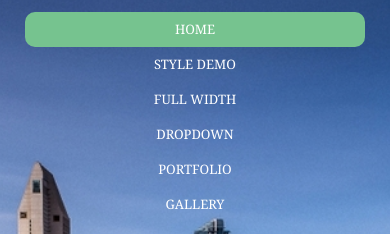
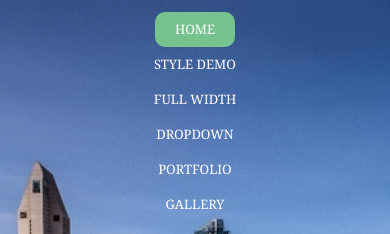
Before and after one commit to PavelPleshkov/animation, a plain HTML site: page index.html in a window 390 px wide. Shown: the part 89-323 px from the top of the page. Drawn offline with Linux system fonts and the light colour scheme.

Commit message:
correction mistakes

```diff
--- a/css/style.less
+++ b/css/style.less
@@ -15,10 +15,13 @@ body {
 	font-family: Georgia, sans-serif;
 }
 
-.grid-wrapper {
-	height: 100%;
-	margin: 0 auto;
-}
+// .grid-wrapper {
+// 	height: 100%;
+// 	margin: 0 auto;
+// 	display: grid;
+// 	grid-template-columns: 1fr;
+// 	grid-template-rows: auto 1fr auto;
+// }
 
 header {
 	background-color:  @headerColor;
@@ -42,17 +45,18 @@ header {
 	}
 
 	.header-wrapper {
-		width: 1200px;
+		width: 100%;
+		max-width: 1200px;
 		margin: 0 auto;
 		padding: 40px 120px 50px 120px;
 		box-sizing: border-box;
 
 		@media all and (max-width: 1199px) {
-			width:  970px;
+			max-width:  970px;
 			padding: 30px 35px;
 		}
 		@media all and (max-width: 991px) {
-			width: 100%;
+			max-width: 100%;
 			padding: 20px 25px;
 		}
 
@@ -144,7 +148,6 @@ header {
 			.header-top-menu {
 				list-style: none;
 				margin-top: 2px;
-				margin-right: -20px;
 				float: right;
 				display: grid;
 				grid-auto-rows: 35px;
@@ -169,6 +172,8 @@ header {
 
 				a {
 					display: block;
+					margin: auto;
+					width: auto;
 					padding: 0 20px;
 					color:  #ffffff;
 					font-size: 13px;
```
Also changed, not shown: css/style.css.
